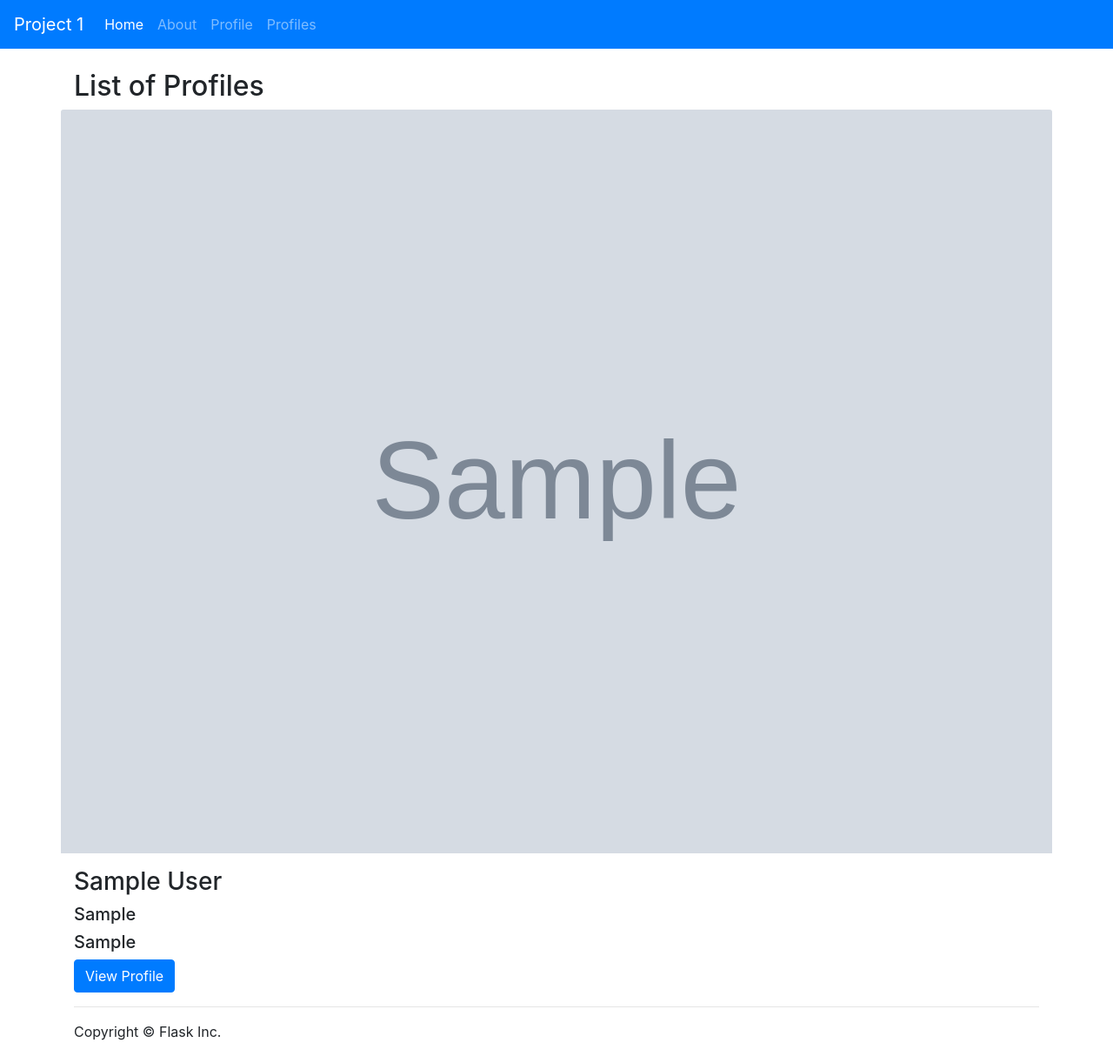
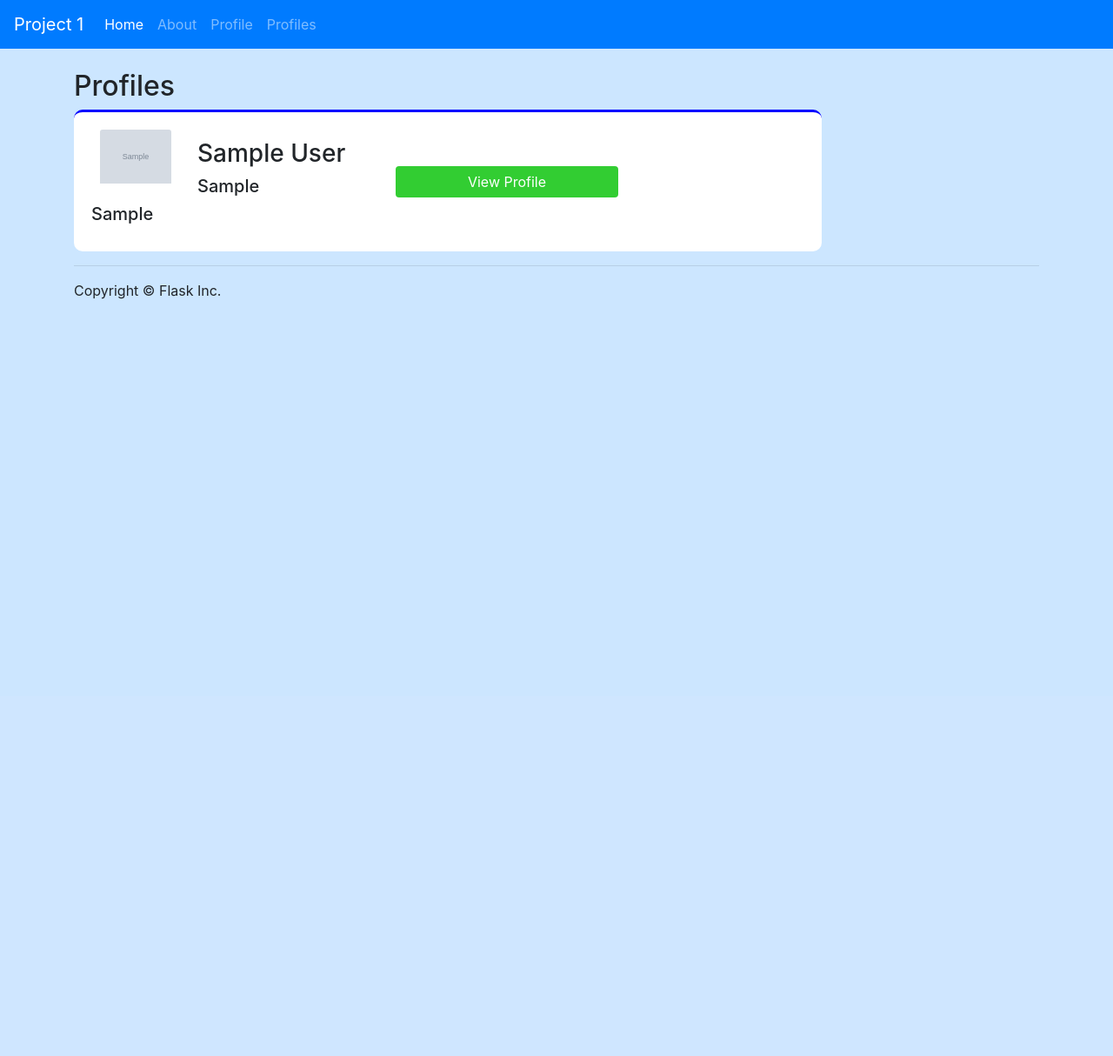
Before and after one commit to ShemaraN/info3180-project1, a Flask app: page /profiles in a window 1280 px wide. Shown: the whole page at 87% size. After the commit the page ends 344 px from the top, so only its background shows below. Run offline with Flask 2, Linux system fonts and the light colour scheme; tables that the repository leaves empty hold one stand-in row (values such as "Sample post"); grey boxes marked "Sample" are stand-in pictures; parts of the project's set-up code (start-up, migrations or seed data) failed here and were passed over; some libraries are stand-ins or nearby versions.

Commit message:
updated css

```diff
--- a/app/static/css/app.css
+++ b/app/static/css/app.css
@@ -1,3 +1,51 @@
 body {
     padding-top: 5rem;
+    background-color: #cce6ff;
 }
+
+.rowphoto{
+    width: 10%;
+    height: 45%;
+    margin: 10px;
+    margin-top: 5px;
+    float:left;
+    margin-right: 30px;
+}
+
+.header{
+    text-align: left;
+}
+
+.contain{
+    border-top-style: solid;
+    border-top-color:blue;
+    background-color: white;
+    border-radius: 10px;
+    border-width: -10px ;
+    padding: 15px 20px 15px;
+    margin-right: 250px;
+}
+
+.btn.btn-primary{
+    background-color: #32CD32;
+    border-style: none;
+    margin-left:350px;
+    width:20%;
+    position: absolute;
+    margin-top:-75px;
+
+}
+
+.personal{
+    text-align: center;
+}
+
+
+.btn.btn-primary.btn-block{
+    background-color: blue;
+}
+
+form{
+    height: 500px;
+    border-bottom-style: solid;
+}
--- a/app/templates/profile.html
+++ b/app/templates/profile.html
@@ -35,7 +35,9 @@
         {{ form.photo.label }}
         {{ form.photo(class='form-control', placeholder="") }}
       </div>
-      <button type="submit" name="submit" class="btn btn-primary btn-block">Add Profile</button>
+      <div class="form-group">
+        <button type="submit" name="submit" class="btn btn-primary btn-block">Add Profile</button>
+      </div>
     </form>
   </div>
 
--- a/app/templates/profiles.html
+++ b/app/templates/profiles.html
@@ -1,20 +1,21 @@
 {% extends "base.html" %}
 
 {% block main %}
-<h2 class="header"> List of Profiles</h2>
+<h2 class="header"> Profiles</h2>
 
 {% for users in users %}
-    <div class="row photo">
+ <div class="contain">
+       <div class="rowphoto">
             <img class="card-img-top" src="{{url_for('static', filename='uploads/'+ users.photo) }}" alt="Profile picture">
         </div>
-
-        <p>
+       <p class="personal">
        <h3> {{users.first_name}} {{users.last_name}} </h3>
        <h5> {{users.gender}} </h5>
        <h5> {{users.location}} </h5>
-            <a href="{{ url_for( 'userid', userid=users.id) }}" class="btn btn-primary but">View Profile</a>
+       <a href="{{ url_for( 'userid', userid=users.id) }}" class="btn btn-primary">View Profile</a>
        </p>
 
+ </div>
 {% endfor %}
 
 {% endblock %}
--- a/app/views.py
+++ b/app/views.py
@@ -44,7 +44,7 @@ def profile():
         photo.save(os.path.join(app.config['UPLOAD_FOLDER'],filename))
         photo=photo.filename
 
-        user = UserProfile.query.filter_by(fisrt_name=firsname).first()
+        user = UserProfile.query.filter_by(first_name=first_name).first()
         if user is None :
             user = UserProfile(first_name = first_name, last_name = last_name, email = email, location = location, gender = gender, biography = biography, photo = filename, date_created=date_created)
             db.session.add(user)
--- a/run.py
+++ b/run.py
@@ -1,6 +1,5 @@
 #! /usr/bin/env python
 from app import app
 import os
-
 os.system("sudo service postgresql start")
 app.run(debug=True,host="0.0.0.0",port=8080)
```
Also changed, not shown: app/static/uploads/katy-lipscomb-art---watercolor-wolf-design---color-drawing------19062015192319.jpg (added).
